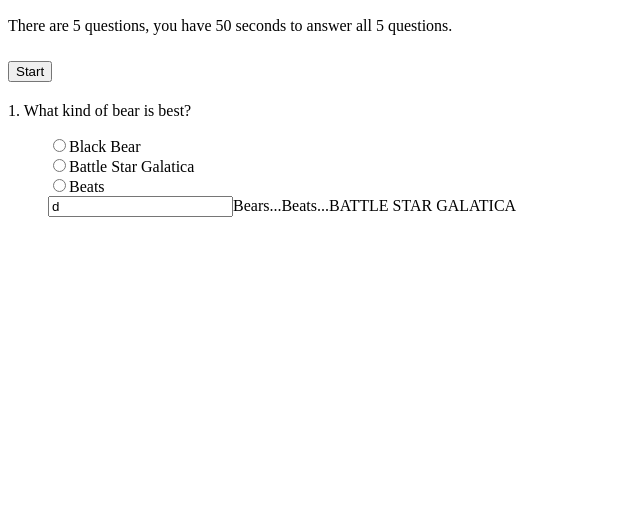
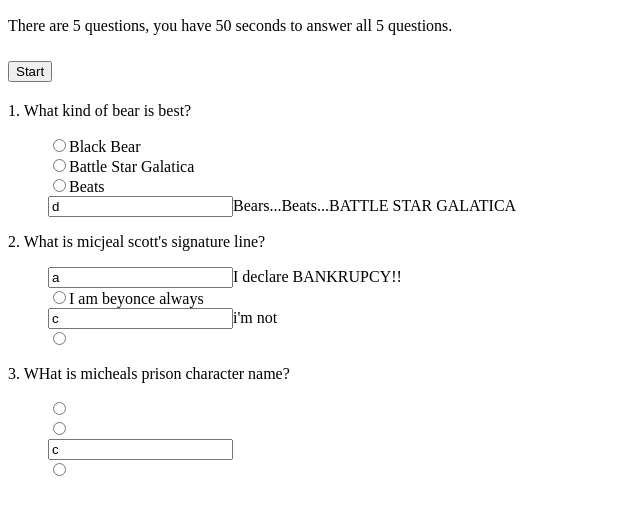
Before and after one commit to Chuyloops14/Trivia-Game-, a plain HTML site: page index.html in a window 1280 px wide. Shown: the part 110-624 px from the top of the page, without its empty margins (0-640 px from the left). Drawn offline with Linux system fonts and the light colour scheme.

Commit message:
added more questions to index

```diff
--- a/index.html
+++ b/index.html
@@ -30,6 +30,24 @@
             <input tpye="radio" name="q1" value="d" id="q1d"><lable for="q1d">Bears...Beats...BATTLE STAR GALATICA</lable><br/>
             </ul>
             <!--Question 2-->
+            <p class="question">2. What is micjeal scott's signature line?</p>
+            <ul class="answers">
+            <input tpye="radio" name="q2" value="a" id="q2a"><label for="q2a">I declare BANKRUPCY!!</label><br/>
+            <input type="radio" name="q2" value="b" id="q2b"><label for="q2b">I am beyonce always</label><br/>
+            <input tpye="radio" name="q2" value="c" id="q2c"><label for="q2c">i'm not </label><br/>
+            <input type="radio" name="q3" value="d" id="q2d"><label for="q3d"></label><br/>
+            </ul>
+            <!--Question 3-->
+            <p class="question">3. WHat is micheals prison character name?</p>
+            <ul class="answers">
+            <input type="radio" name="q3" value="a" id="q3a"><label for="q3a"></label><br/>
+            <input type="radio" name="q3" value="b" id="q3b"><label for="q3b"></label><br/>
+            <input tpye="radio" name="q4" value="c" id="q3c"><label for="q3c"></label><br/>
+            <input type="radio" name="q3" value="d" id="q3d"><label for="q4d"></label><br/>
+            </ul>
+            <!--Question 4-->
+            <p class
+
 
         </section>
     </div>
```
